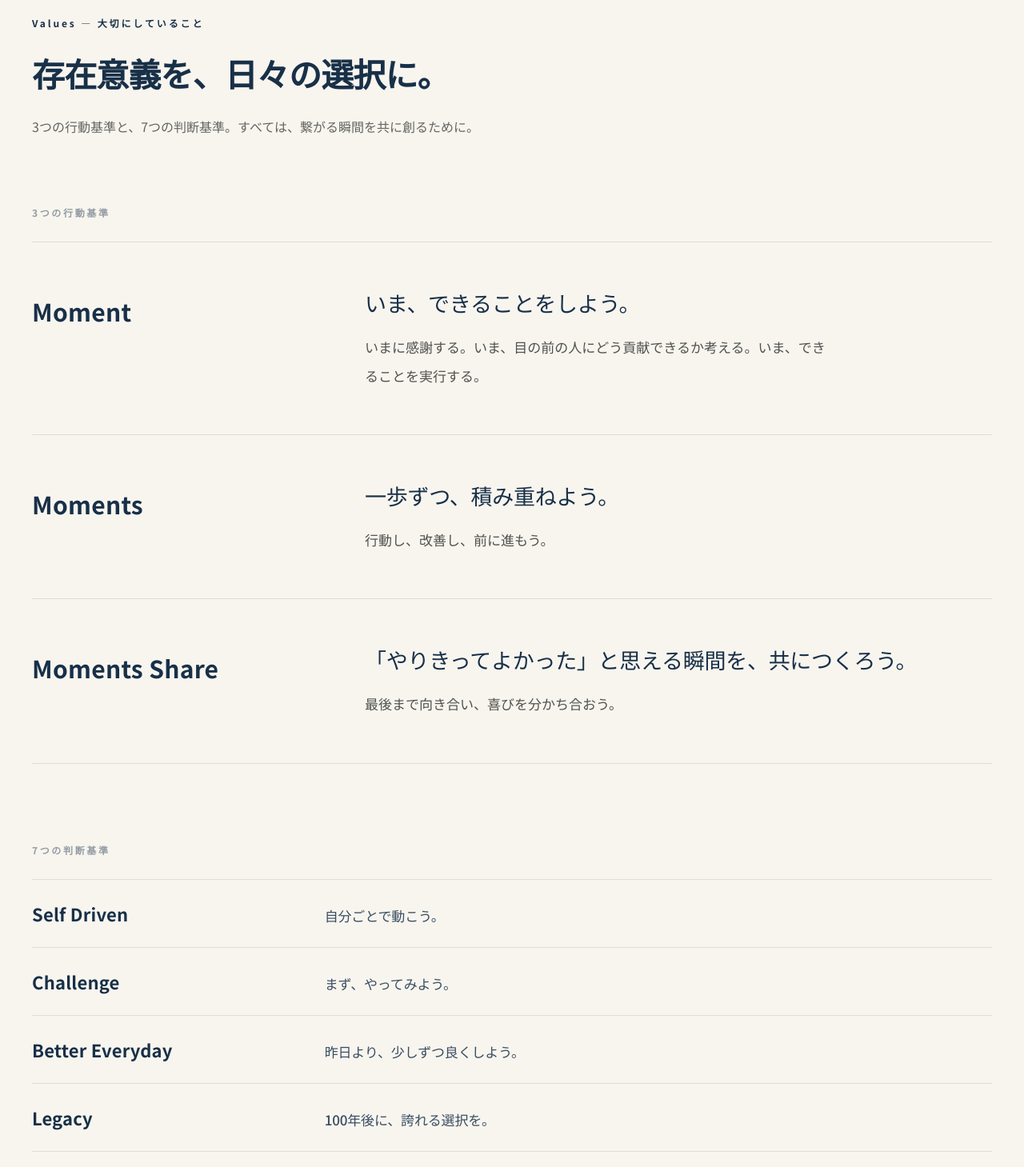
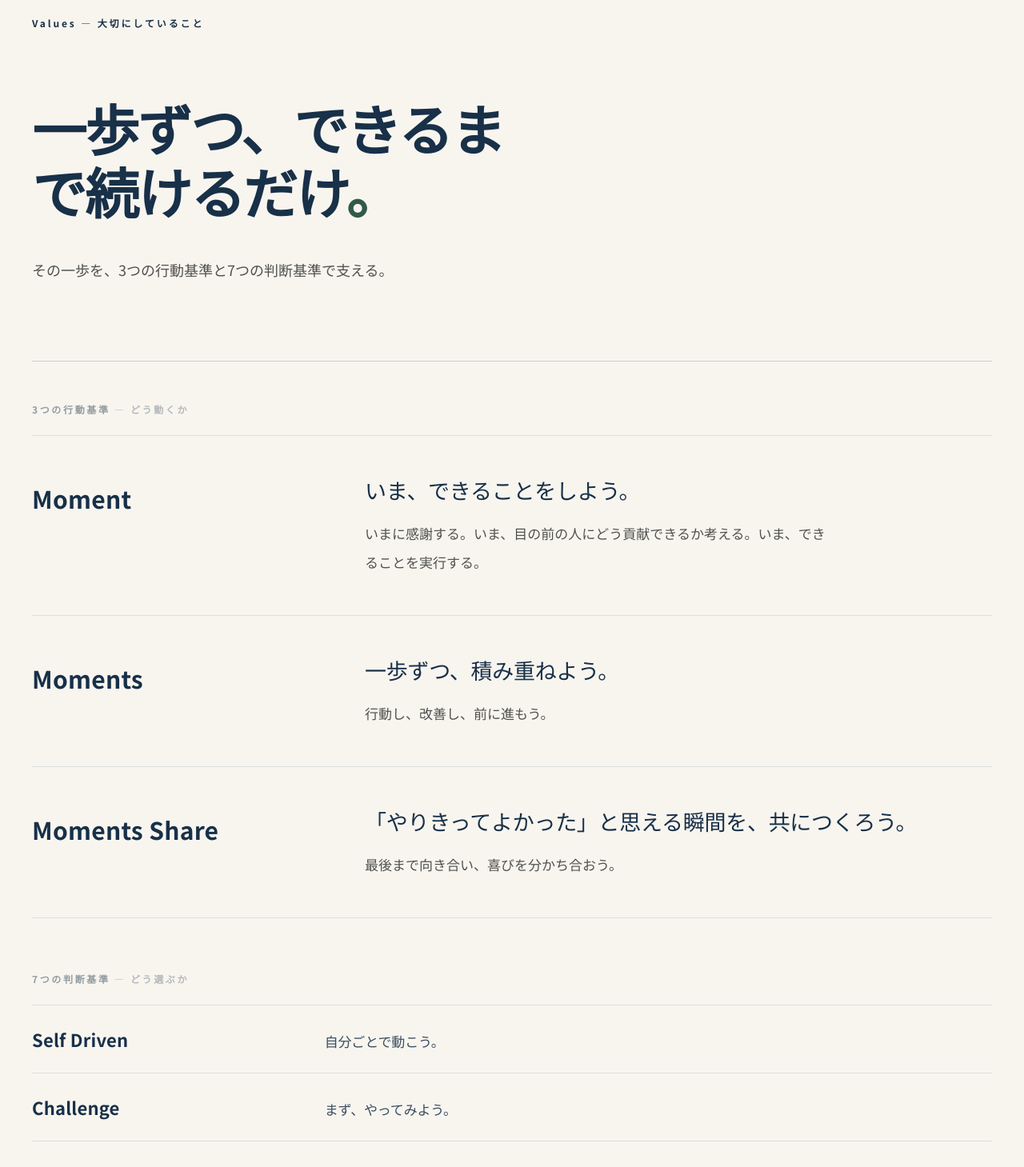
Before and after one commit to Moments-Share/moments-share-web, a Next.js app: page /about in a window 1280 px wide. Shown: the part 4820-6279 px from the top of the page at 80% size. Built offline with nearby package versions, Linux system fonts and the light colour scheme.

Commit message:
feat(about): VALUESを核「一歩ずつ、できるまで続けるだけ。」＋行動×判断の連結構成に再編
Co-Authored-By: Claude Opus 4.8 <noreply@anthropic.com>
Claude-Session: https://claude.ai/code/session_01YNtH9gBRMgJ8dSqqA3kACx

```diff
--- a/src/app/about/page.tsx
+++ b/src/app/about/page.tsx
@@ -250,25 +250,35 @@ export default function AboutPage() {
           </div>
         </section>
 
-        {/* ===== 5. VALUES — 3つの行動基準＋7つの判断基準（文言は保持） ===== */}
+        {/* ===== 5. VALUES — 核「一歩ずつ、できるまで続けるだけ。」から行動×判断へ繋げる ===== */}
         <section className="py-24 md:py-36 bg-ivory">
           <div className="mx-auto max-w-[1400px] px-6 md:px-10">
-            <div className="max-w-2xl">
             <div className="text-[12px] font-bold tracking-[0.24em] text-navy-ink">Values — 大切にしていること</div>
-              <h2 className="mt-6 text-navy-ink font-semibold leading-[1.3] tracking-[-0.02em]" style={{ fontSize: "clamp(24px, 3.2vw, 42px)" }}>
-                存在意義を、日々の選択に。
+
+            {/* 核：VALUESセクションのVisual Peak。静かに、余白たっぷりに */}
+            <h2
+              className="mt-12 md:mt-20 text-navy-ink font-semibold leading-[1.16] tracking-[-0.03em] max-w-[15ch]"
+              style={{ fontSize: "clamp(32px, 5.4vw, 68px)" }}
+            >
+              一歩ずつ、できるまで続けるだけ<span className="text-green">。</span>
             </h2>
-              <p className="mt-6 text-[15px] md:text-[16px] leading-[2] text-charcoal/70">
-                3つの行動基準と、7つの判断基準。すべては、繋がる瞬間を共に創るために。
+
+            {/* ブリッジ文：核と基準を繋ぐ橋渡し */}
+            <p className="mt-8 md:mt-10 max-w-xl text-[16px] md:text-[18px] leading-[2] text-charcoal/80">
+              その一歩を、3つの行動基準と7つの判断基準で支える。
             </p>
-            </div>
+
+            {/* 連結：核 → 行動（どう動くか） → 判断（どう選ぶか）を一本の流れとして */}
+            <div className="mt-16 md:mt-24 border-t border-navy-ink/20">
 
               {/* 3つの行動基準 */}
-            <div className="mt-14 md:mt-20">
-              <div className="text-[12px] font-bold tracking-[0.22em] text-navy-ink/45">3つの行動基準</div>
-              <div className="mt-6 border-t border-navy-ink/12">
+              <div className="pt-9 md:pt-12">
+                <div className="text-[12px] font-bold tracking-[0.22em] text-navy-ink/45">
+                  3つの行動基準 <span className="text-navy-ink/30">— どう動くか</span>
+                </div>
+                <div className="mt-5 border-t border-navy-ink/12">
                   {coreValues.map((v) => (
-                  <div key={v.en} className="grid grid-cols-1 md:grid-cols-12 gap-y-3 md:gap-x-12 py-10 md:py-14 border-b border-navy-ink/12">
+                    <div key={v.en} className="grid grid-cols-1 md:grid-cols-12 gap-y-3 md:gap-x-12 py-9 md:py-12 border-b border-navy-ink/12">
                       <div className="md:col-span-4">
                         <div className="text-navy-ink font-semibold tracking-[0.01em]" style={{ fontSize: "clamp(20px, 2.4vw, 30px)" }}>{v.en}</div>
                       </div>
@@ -283,10 +293,12 @@ export default function AboutPage() {
                 </div>
               </div>
 
-            {/* 7つの判断基準 */}
-            <div className="mt-16 md:mt-24">
-              <div className="text-[12px] font-bold tracking-[0.22em] text-navy-ink/45">7つの判断基準</div>
-              <ul className="mt-6 border-t border-navy-ink/12">
+              {/* 7つの判断基準（行動から地続きに） */}
+              <div className="pt-12 md:pt-16">
+                <div className="text-[12px] font-bold tracking-[0.22em] text-navy-ink/45">
+                  7つの判断基準 <span className="text-navy-ink/30">— どう選ぶか</span>
+                </div>
+                <ul className="mt-5 border-t border-navy-ink/12">
                   {stances.map((s) => (
                     <li
                       key={s.en}
@@ -297,6 +309,8 @@ export default function AboutPage() {
                     </li>
                   ))}
                 </ul>
+              </div>
+
             </div>
           </div>
         </section>
```
Lines whose indentation alone changed are shown as unchanged.
